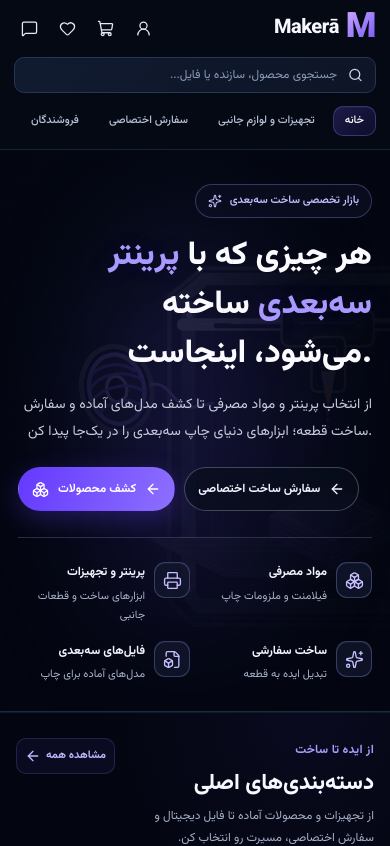
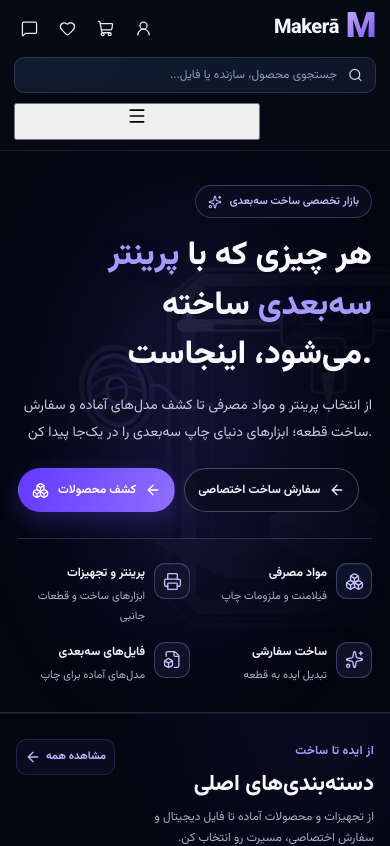
Before and after one commit to ParisaAtaee2000/web-projects, a React (Vite) app in the folder 3d-marketplace/: page / in a window 390 px wide. Shown: the top 846 px of the page. Built offline with nearby package versions, Linux system fonts and the light colour scheme.

Commit message:
Remove duplicate desktop navigation and add mobile drawer

```diff
--- a/3d-marketplace/src/components/header/Header.tsx
+++ b/3d-marketplace/src/components/header/Header.tsx
@@ -1,10 +1,16 @@
 import { Brand } from "./Brand";
 import { SearchBar } from "./SearchBar";
-import { HeaderNavigation } from "./HeaderNavigation";
 import { HeaderActions } from "./HeaderActions";
+import { MobileMenu } from "./MobileMenu";
 import "./header.css";
+
 export function Header() {
-  return <header className="reference-header">
-    <Brand /><SearchBar /><HeaderNavigation /><HeaderActions />
-  </header>;
+  return (
+    <header className="reference-header">
+      <Brand />
+      <SearchBar />
+      <HeaderActions />
+      <MobileMenu />
+    </header>
+  );
 }
```
